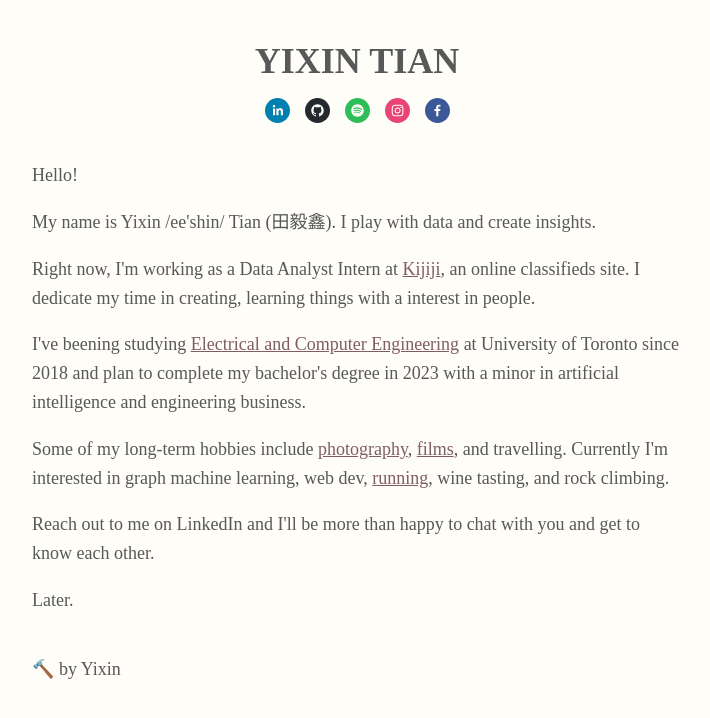
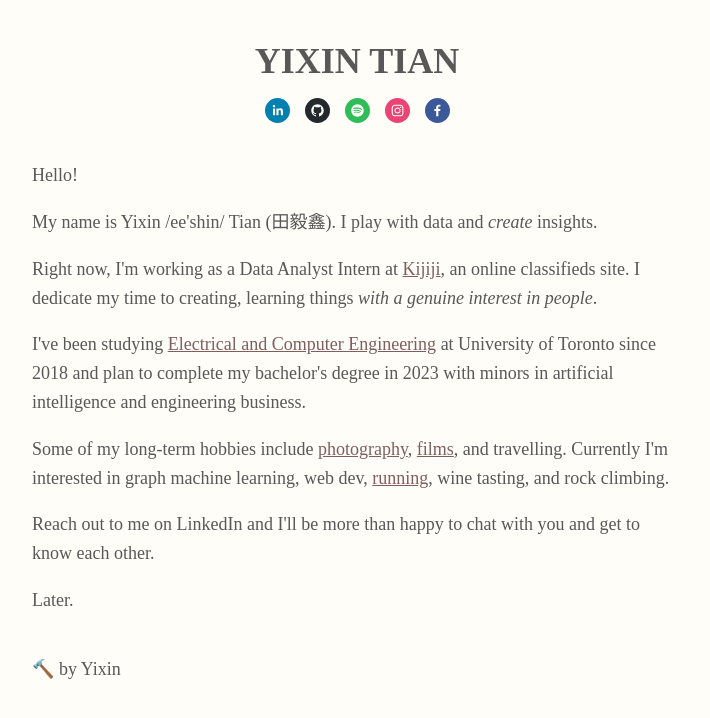
Before and after one commit to yixin0829/yixin0829.github.io, a React (Create React App) app: page / in a window 1280 px wide. Shown: the top 718 px of the page, without its empty margins (283-993 px from the left). Built offline with nearby package versions, Linux system fonts and the light colour scheme.

Commit message:
final fix: typo and font

```diff
--- a/src/App.js
+++ b/src/App.js
@@ -37,13 +37,13 @@ function App() {
       </div>
 
       <p>Hello!</p>
-      <p>My name is Yixin /ee'shin/ Tian <span className="chinese-name">(田毅鑫)</span>. I play with data and create insights.</p>
+      <p>My name is Yixin /ee'shin/ Tian <span className="chinese-font">(田毅鑫)</span>. I play with data and <i>create</i> insights.</p>
       <p>Right now, I'm working as a Data Analyst Intern
         at <a href="https://www.kijiji.ca/kijijicentral/general/about-us/?utm_source=Kijiji&utm_medium=Footer" target="_blank" rel="noreferrer">Kijiji</a>, an online classifieds
-        site. I dedicate my time in creating, learning things with a interest in people.</p>
-      <p>I've beening studying <a href="https://www.ece.utoronto.ca/" target="_blank" rel="noreferrer">Electrical and Computer Engineering</a> at University of
+        site. I dedicate my time to creating, learning things <i>with a genuine interest in people</i>.</p>
+      <p>I've been studying <a href="https://www.ece.utoronto.ca/" target="_blank" rel="noreferrer">Electrical and Computer Engineering</a> at University of
         Toronto since 2018 and plan to complete my bachelor's degree in
-        2023 with a minor in artificial intelligence and engineering business.</p>
+        2023 with minors in artificial intelligence and engineering business.</p>
       <p>Some of my long-term hobbies include <a href="https://500px.com/p/fredtian0829?view=photos" target="_blank" rel="noreferrer">photography</a>
         , <a href="https://www.notion.so/fa102b35de4a45828c51b5e8f79eb8ac?v=d3792f0ac9204f7cbf873c97c5446937" target="_blank" rel="noreferrer">films</a>, and travelling.
         Currently I'm interested in graph machine learning, web dev, <a href="https://www.strava.com/athletes/85739809" target="_blank" rel="noreferrer">running</a>, wine tasting, and rock climbing.</p>
--- a/src/index.css
+++ b/src/index.css
@@ -2,7 +2,7 @@ body {
   margin:40px auto;
   max-width:650px;
   line-height:1.6;
-  font-family: "Times New Roman", "Arial";
+  font-family: "Times New Roman", "Helvetica", "Arial";
   font-size:18px;
   color:rgb(88, 88, 88);
   padding:0 10px;
@@ -43,6 +43,6 @@ a:hover {
   margin: auto;
 }
 
-.chinese-name {
-  font-family: "FangSong";
+.chinese-font {
+  font-family: "Hiragino Sans GB","Times New Roman","Arial";
 }
```
